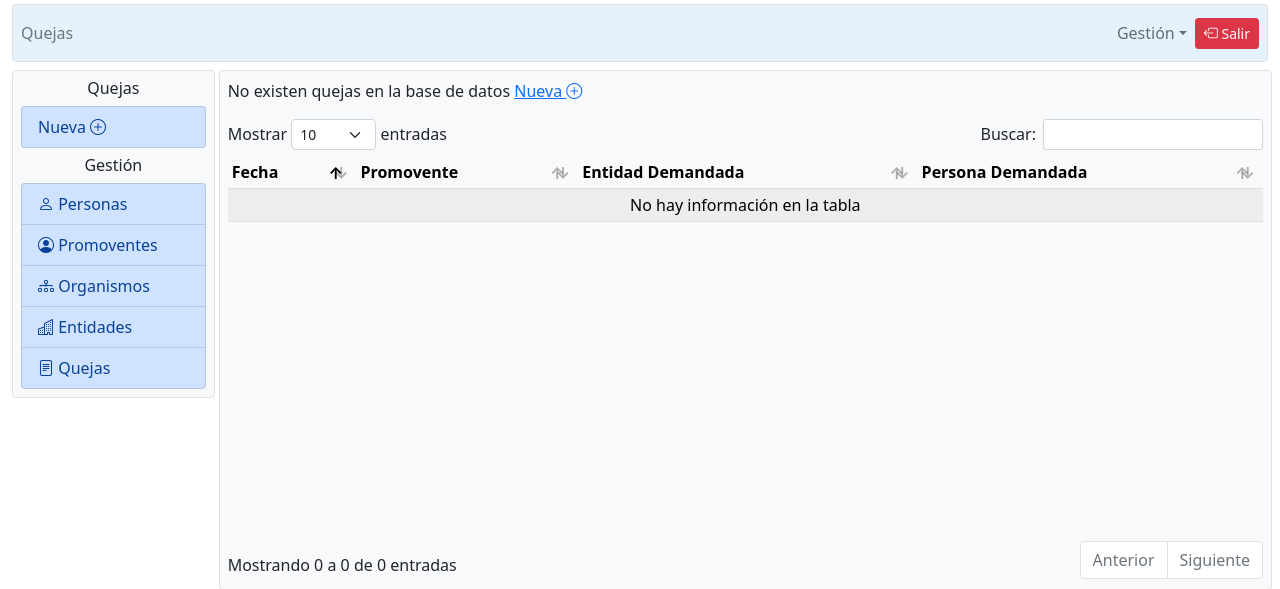
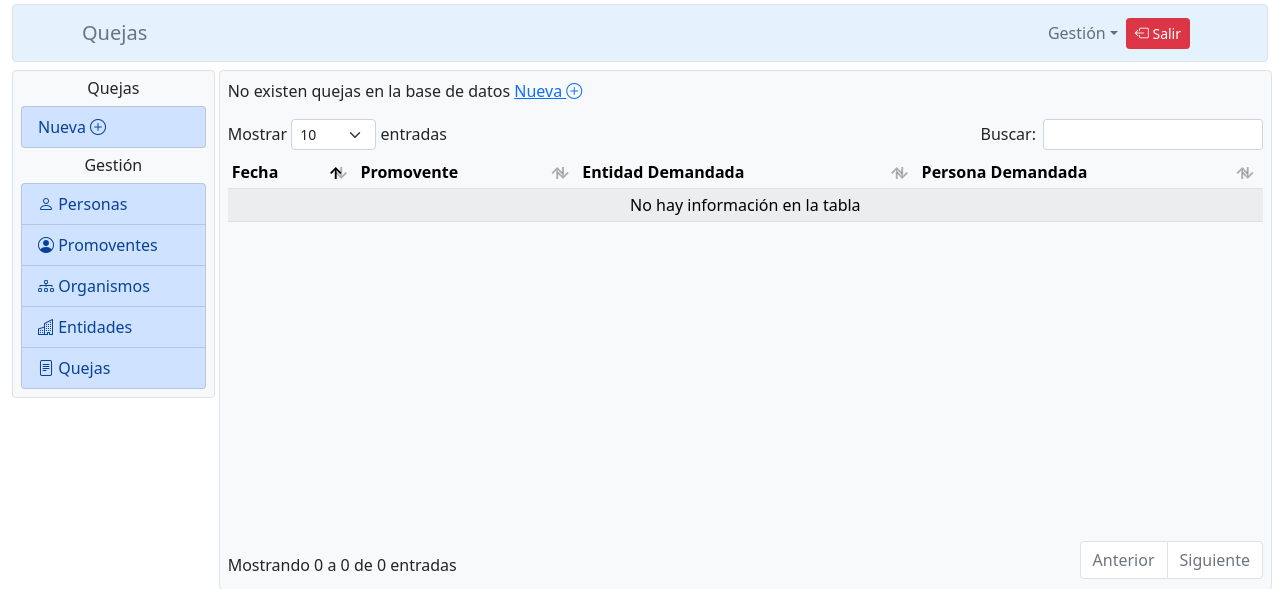
Before and after one commit to johan8863/complains-system, a Django app: page /welcome/ in a window 1280 px wide. Shown: the top 589 px of the page. Run offline with Django 3.2, Linux system fonts and the light colour scheme; the visitor is signed in with stand-in values (Sample User, id 1); data that the repository does not hold is empty; some libraries are stand-ins or nearby versions.

Commit message:
collapse navbar

```diff
--- a/complains/templates/complains/complains_list.html
+++ b/complains/templates/complains/complains_list.html
@@ -1,7 +1,7 @@
 {% extends 'welcome.html' %}
 
 {% block pointer %}
-<span class="text-secondary px-2">Quejas</span>
+<span class="text-secondary navbar-brand">Quejas</span>
 {% endblock pointer %}
 
 {% block workspace %}
--- a/templates/welcome.html
+++ b/templates/welcome.html
@@ -3,12 +3,16 @@
 
 {% block nav %}
 <nav class="navbar navbar-light navbar-expand-lg mb-2 border rounded" style="background-color: #e3f2fd;">
+    <div class="container">
+        {% block pointer %}
+        <spam class="text-secondary navbar-brand">Bienvenido</spam>
+        {% endblock pointer %}
 
-    <div class="collapse navbar-collapse">
+        <button class="navbar-toggler mr-5" type="button" data-bs-toggle="collapse" data-bs-target="#navmenu">
+            <span class="navbar-toggler-icon"></span>
+        </button>
 
-        {% block pointer %}
-        <spam class="text-secondary px-2">Bienvenido</spam>
-        {% endblock pointer %}
+        <div class="collapse navbar-collapse" id="navmenu">
 
             <ul class="navbar-nav ms-auto">
                 <li class="nav-item dropdown">
@@ -58,6 +62,8 @@
             <a class="me-2 btn btn-sm btn-danger" href="{% url 'logout' %}"><i class="bi bi-box-arrow-left"></i> Salir</a>
             {% endblock login_out %}
         </div>
+    </div>
+
 </nav>
 {% endblock nav %}
 
```
Lines whose indentation alone changed are shown as unchanged.
